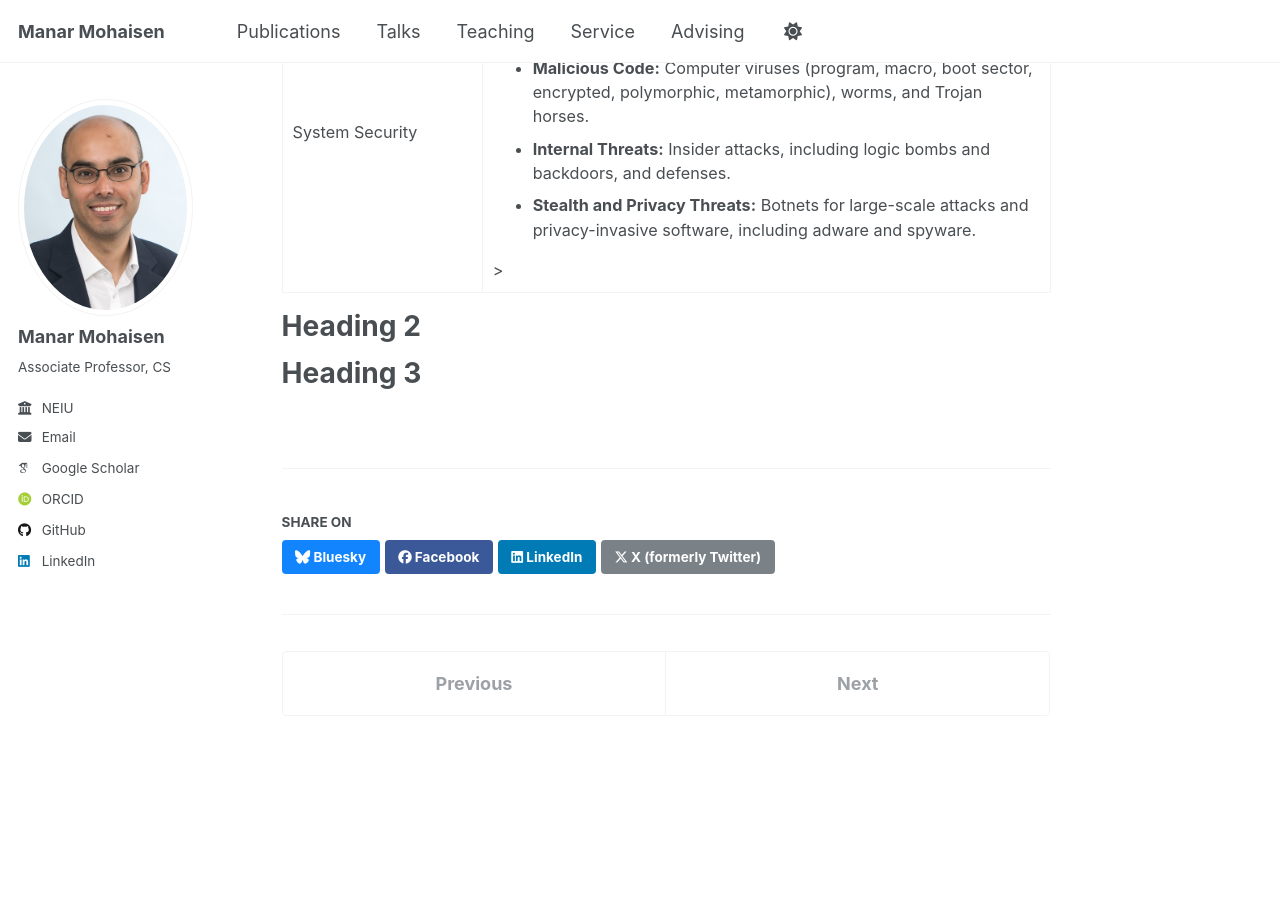
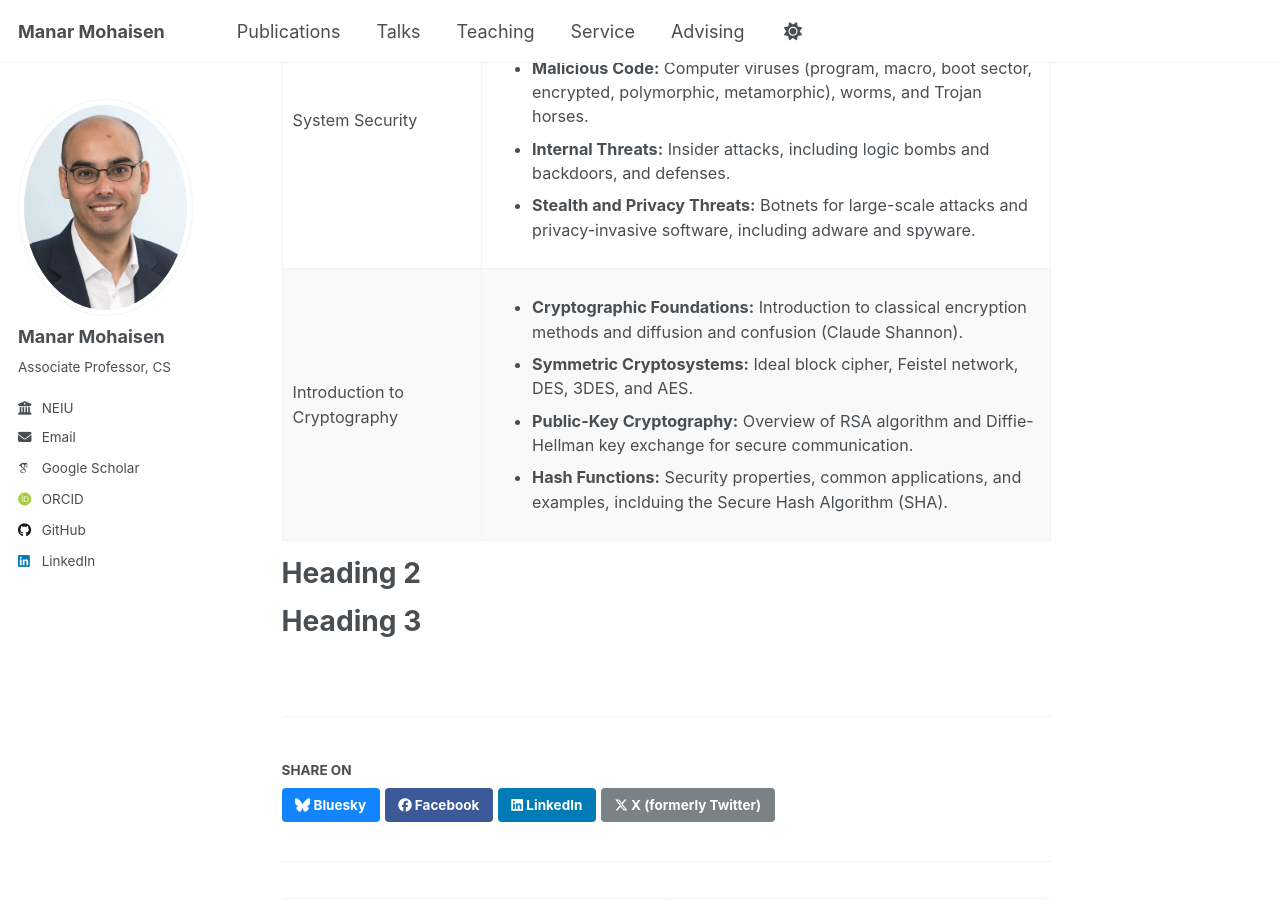
Before and after one commit to manarmohaisen/manarmohaisen.github.io, a Jekyll site: the page built from _teaching/cs360.md, in a window 1280 px wide and 900 px high, scrolled down 2071 px. Built offline with Jekyll 4.4.1, drawn with Linux system fonts in a browser that asks for light colours; some web fonts are replaced; a script that is not in the unit is left out.

Commit message:
Update cs360.md

```diff
--- a/_teaching/cs360.md
+++ b/_teaching/cs360.md
@@ -67,7 +67,7 @@ Content
 </ul>
       </td>
     </tr>
-        <tr style="background-color: #f9f9f9;">
+  <tr style="background-color: #f9f9f9;">
       <td style="padding: 10px;">Network Perimeter Security</td>
       <td style="padding: 10px;">
         <ul>
@@ -86,7 +86,18 @@ Content
   <li><strong>Malicious Code:</strong> Computer viruses (program, macro, boot sector, encrypted, polymorphic, metamorphic), worms, and Trojan horses.</li>
   <li><strong>Internal Threats:</strong> Insider attacks, including logic bombs and backdoors, and defenses.</li>
   <li><strong>Stealth and Privacy Threats:</strong> Botnets for large-scale attacks and privacy-invasive software, including adware and spyware.</li>
-</ul>>
+</ul>
+      </td>
+    </tr>
+      <tr style="background-color: #f9f9f9;">
+      <td style="padding: 10px;">Introduction to Cryptography</td>
+      <td style="padding: 10px;">
+        <ul>
+  <li><strong>Cryptographic Foundations:</strong> Introduction to classical encryption methods and diffusion and confusion (Claude Shannon).</li>
+  <li><strong>Symmetric Cryptosystems:</strong> Ideal block cipher, Feistel network, DES, 3DES, and AES.</li>
+  <li><strong>Public-Key Cryptography:</strong> Overview of RSA algorithm and Diffie-Hellman key exchange for secure communication.</li>
+  <li><strong>Hash Functions:</strong> Security properties, common applications, and examples, inclduing the Secure Hash Algorithm (SHA).</li>
+</ul>
       </td>
     </tr>
   </tbody>
```
